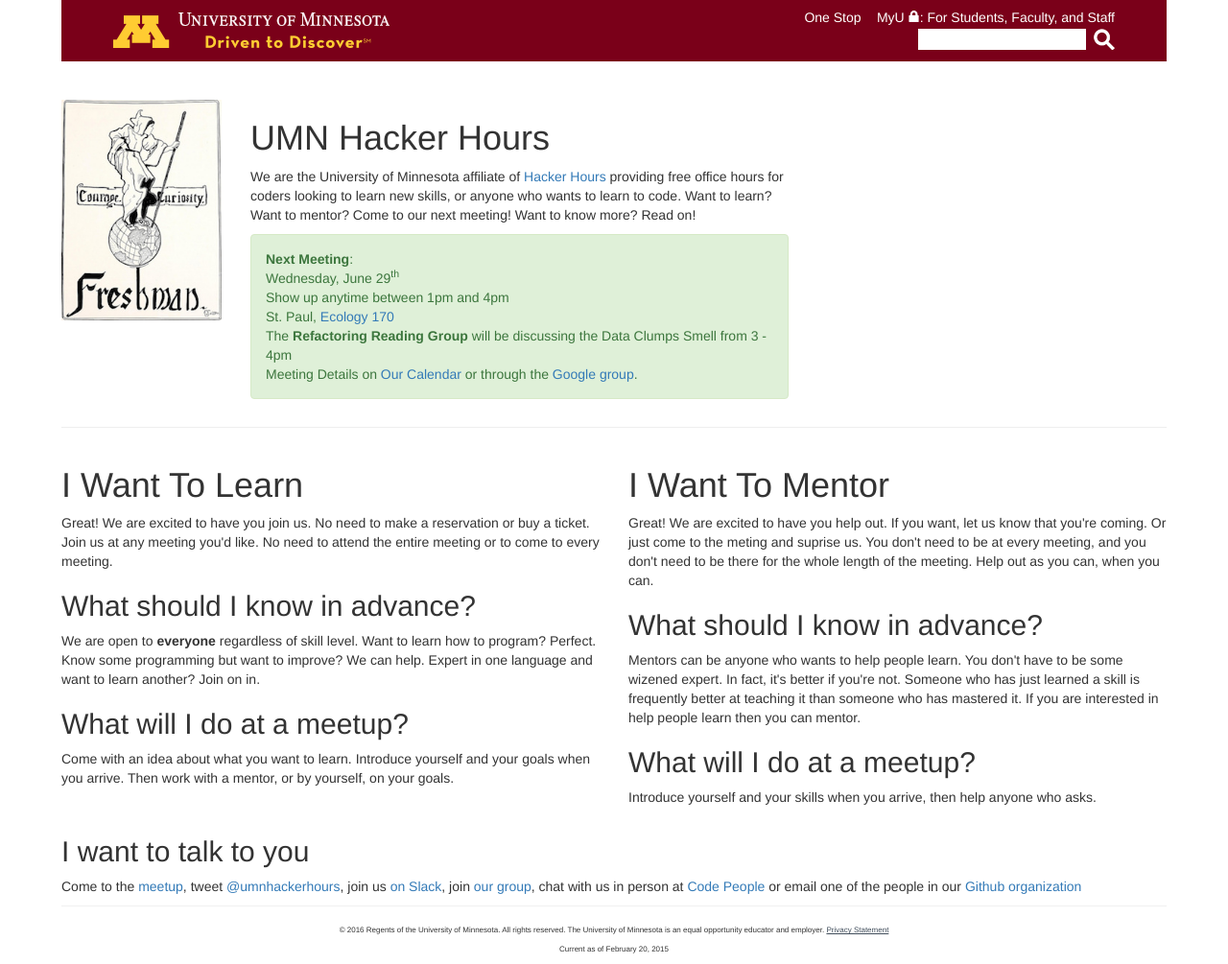
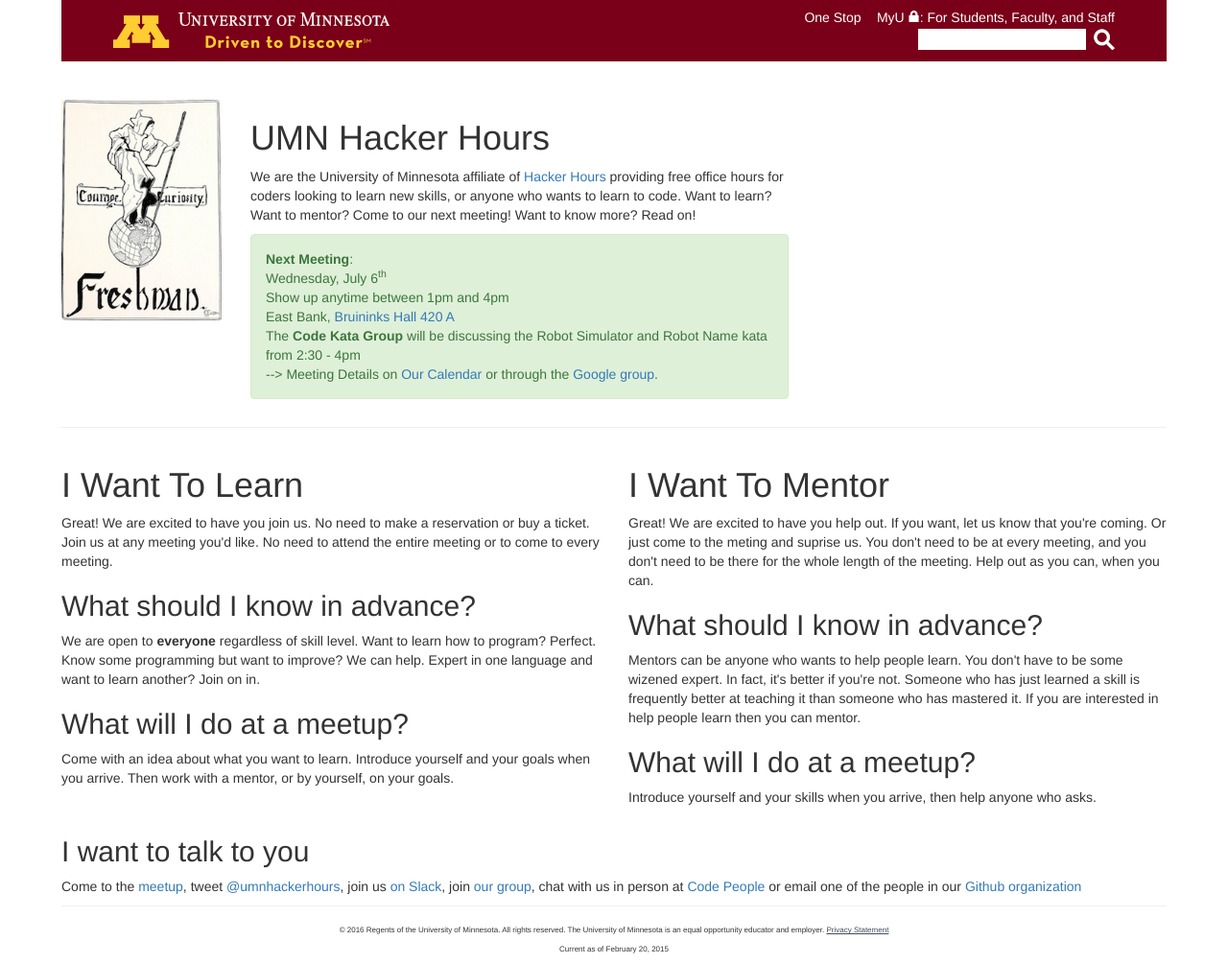
Before and after one commit to umnhackerhours/umnhackerhours.github.io, a Jekyll site: the page built from index.markdown, in a window 1280 px wide. Shown: the whole page at 96% size. Built offline with Jekyll 4.4.1, drawn with Linux system fonts in a browser that asks for light colours.

Commit message:
July 6th

```diff
--- a/index.markdown
+++ b/index.markdown
@@ -13,7 +13,7 @@ description: Home
       <div class="alert alert-success" role="alert">
         <a class="anchor" id="next_meeting"></a>
         <strong>Next Meeting</strong>:<br />
-        Wednesday, June 29<sup>th</sup><br />
+        Wednesday, July 6<sup>th</sup><br />
         Show up anytime between 1pm and 4pm<br />
         <!-- East Bank, <a href="http://campusmaps.umn.edu/robert-h-bruininks-hall">Bruininks Hall 420 A</a><br /> -->
         <!-- West Bank, <a href="http://campusmaps.umn.edu/hubert-h-humphrey-school-public-affairs">Humphrey 20</a><br /> -->
@@ -21,8 +21,8 @@ description: Home
         <!-- The <strong>Code Kata Group</strong> will be discussing the <a href="https://github.com/exercism/x-common/blob/master/bob.md">Bob kata</a> from 2:30 - 4pm<br /> -->
         <!-- The <strong>Refactoring Reading Group</strong> will be discussing the <a href="https://refactoring.guru/smells/long-method">Long Method Smell</a> from 3 - 4pm<br /> -->
 
-        St. Paul, <a href="http://campusmaps.umn.edu/ecology-building">Ecology 170</a><br />
-        The <strong>Refactoring Reading Group</strong> will be discussing the Data Clumps Smell from 3 - 4pm<br />
+        East Bank, <a href="http://campusmaps.umn.edu/robert-h-bruininks-hall">Bruininks Hall 420 A</a><br />
+        The <strong>Code Kata Group</strong> will be discussing the Robot Simulator and Robot Name kata from 2:30 - 4pm<br /> -->
         Meeting Details on <a href="https://www.google.com/calendar/embed?src=umn.edu_ii9odmho4m63bsq19879mu0iis%40group.calendar.google.com&ctz=America/Chicago">Our Calendar</a> or through the <a href='https://groups.google.com/a/umn.edu/d/hackerhours'>Google group</a>.
       </div>
     </div>
```
